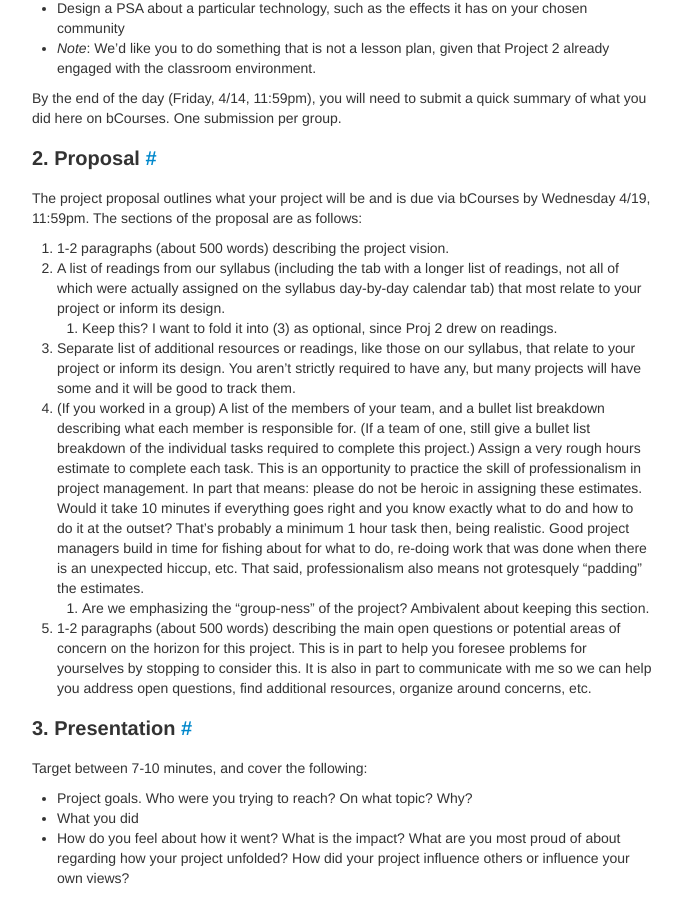
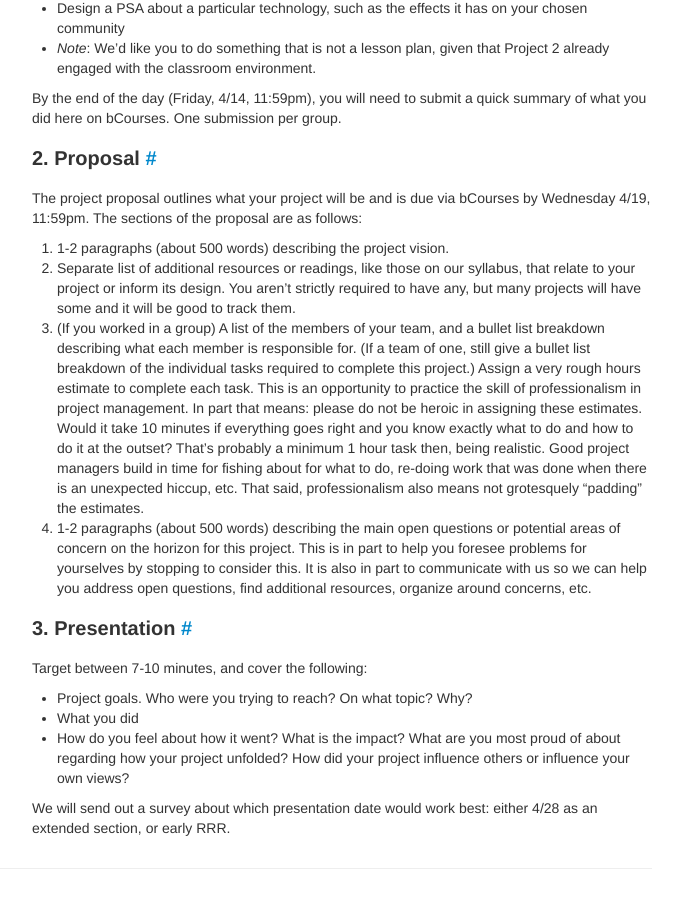
Before and after one commit to Berkeley-CS195/sp23, a Jekyll site: the page built from assignments/h195-proj3.md, in a window 1280 px wide and 900 px high, scrolled down 1188 px. Shown: the whole window, without its empty margins (458-1140 px from the left). Built offline with Jekyll 4.4.1, drawn with Linux system fonts in a browser that asks for light colours.

Commit message:
Lightly edit proj 3 spec

```diff
--- a/assignments/h195-proj3.md
+++ b/assignments/h195-proj3.md
@@ -72,17 +72,11 @@ The project proposal outlines what your project will be and is due via bCourses
 proposal are as follows:
 
 1. 1-2 paragraphs (about 500 words) describing the project vision.
-2. A list of readings from our syllabus (including the tab with a longer list
-   of readings, not all of which were actually assigned on the syllabus
-   day-by-day calendar tab) that most relate to your project or inform its
-   design.
-   1. Keep this? I want to fold it into (3) as optional, since Proj 2 drew on
-      readings.
-3. Separate list of additional resources or readings, like those on our
+2. Separate list of additional resources or readings, like those on our
    syllabus, that relate to your project or inform its design. You aren't
    strictly required to have any, but many projects will have some and it will
    be good to track them.
-4. (If you worked in a group) A list of the members of your team, and a bullet
+3. (If you worked in a group) A list of the members of your team, and a bullet
    list breakdown describing
    what each member is responsible for. (If a team of one, still give a bullet
    list breakdown of the individual tasks required to complete this project.)
@@ -95,12 +89,10 @@ proposal are as follows:
    for what to do, re-doing work that was done when there is an unexpected
    hiccup, etc. That said, professionalism also means not grotesquely "padding"
    the estimates.
-   1. Are we emphasizing the "group-ness" of the project? Ambivalent about
-      keeping this section.
-5. 1-2 paragraphs (about 500 words) describing the main open questions or
+4. 1-2 paragraphs (about 500 words) describing the main open questions or
    potential areas of concern on the horizon for this project. This is in part
    to help you foresee problems for yourselves by stopping to consider this. It
-   is also in part to communicate with me so we can help you address open
+   is also in part to communicate with us so we can help you address open
    questions, find additional resources, organize around concerns, etc.
 
 ## 3. Presentation
```
